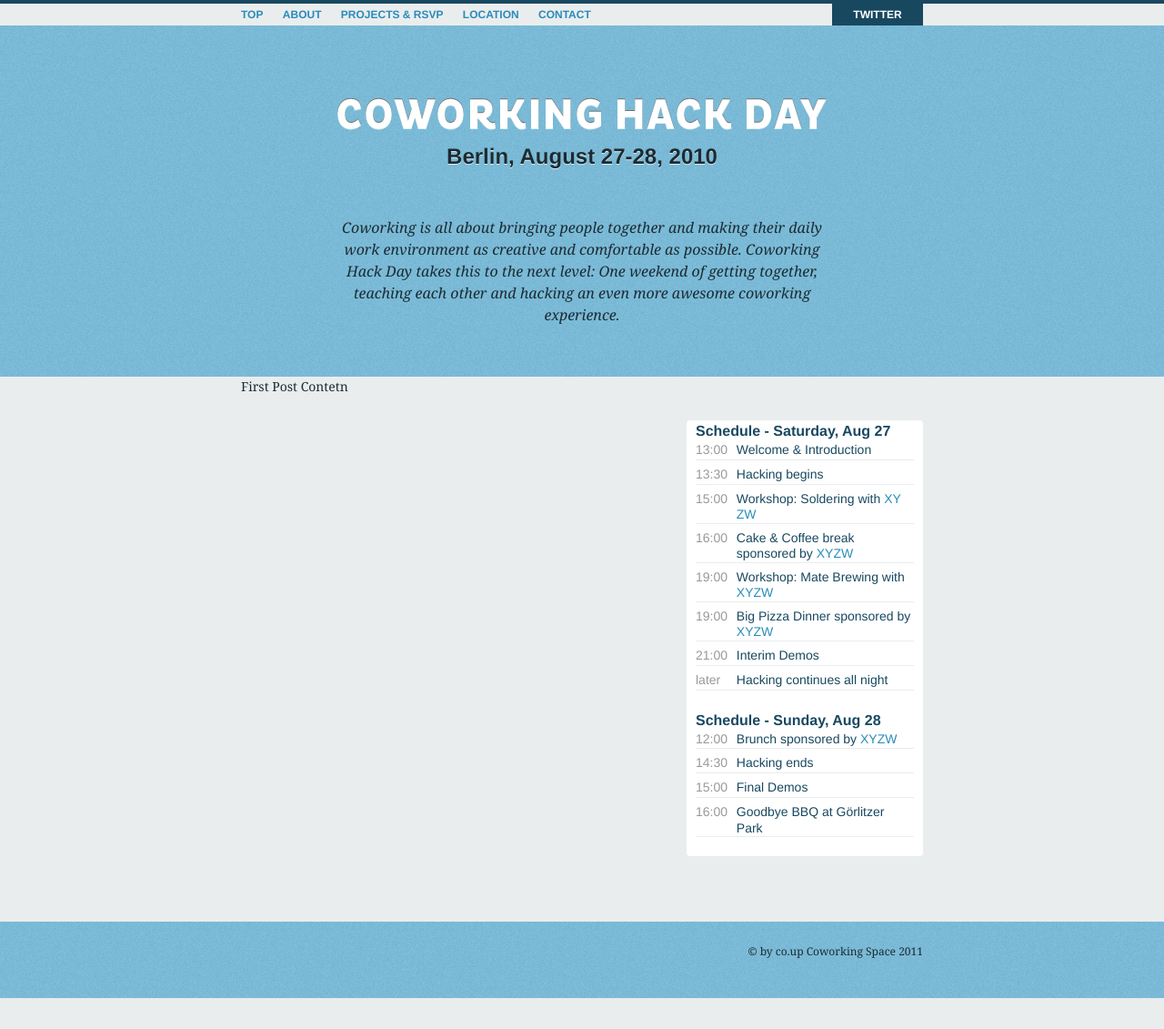
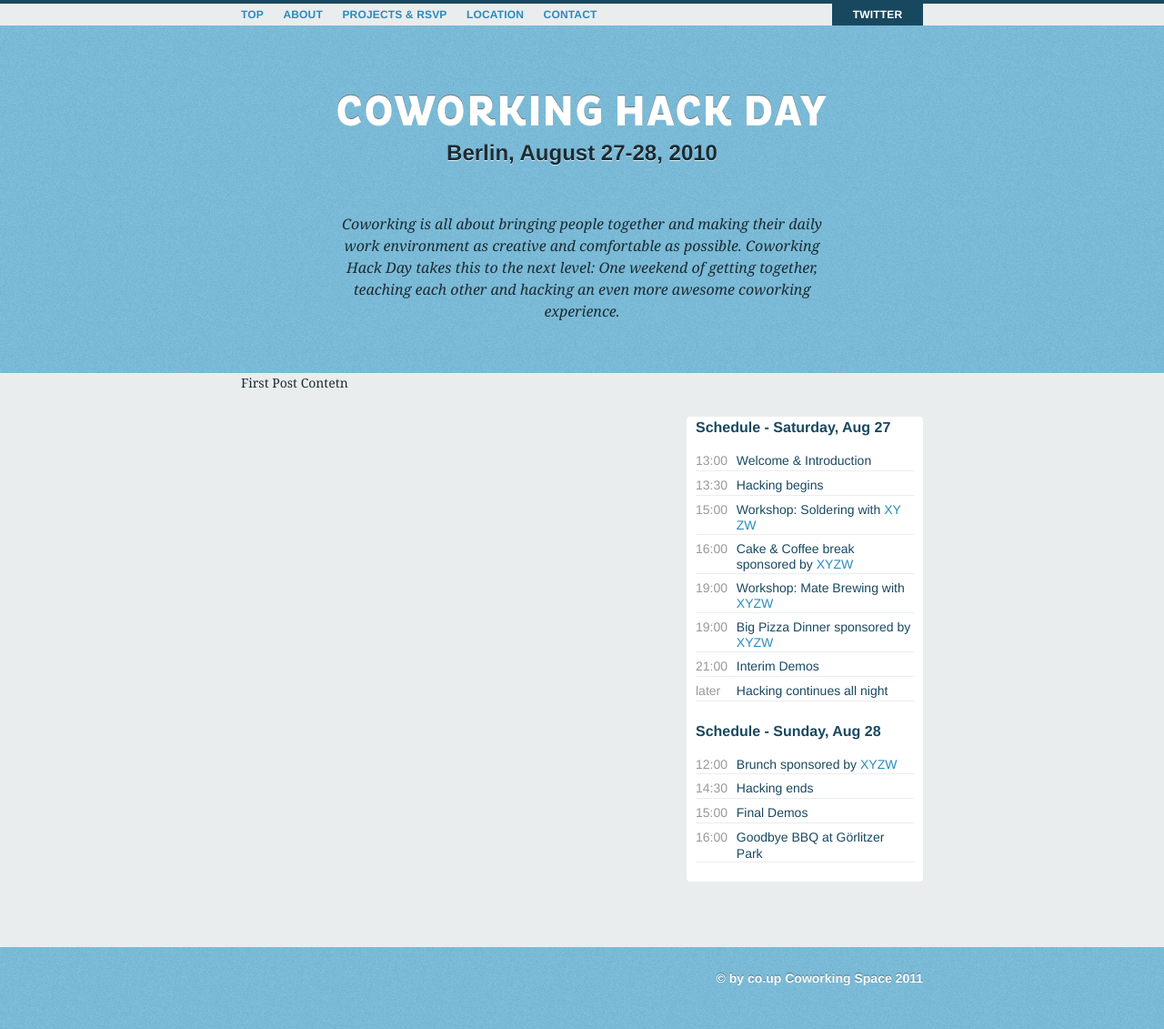
Before and after one commit to thilo/coworking-hack-day, a Jekyll site: the page built from _posts/2011-07-29-first-post.md, in a window 1280 px wide. Shown: the whole page at 91% size. Built offline with Jekyll 4.4.1, drawn with Linux system fonts in a browser that asks for light colours; before the commit the page ends 1097 px from its top, so only the background shows below that.

Commit message:
typography details

```diff
--- a/css/stylesheets/site.css
+++ b/css/stylesheets/site.css
@@ -92,9 +92,9 @@ h2 {
 }
 
 /* line 29, ../src/site.scss */
-h5 {
+h3, h4 {
   font-size: 1em;
-  margin-bottom: 1.5em;
+  margin-bottom: 1em;
 }
 
 /* line 30, ../src/site.scss */
@@ -162,36 +162,35 @@ body {
 
 /* sans-serif */
 /* line 49, ../src/site.scss */
-h1, h2, h3, h4, nav, aside {
+h1, h2, h3, h4, nav, aside, footer {
   font-family: proxima-nova, Helvetica, Arial, sans-serif;
 }
 
 /* line 53, ../src/site.scss */
 body {
-  border-top: 4px solid #184860;
   font-size: 100%;
   color: #1c2b33;
   background: #eaeded;
 }
 
-/* line 60, ../src/site.scss */
+/* line 59, ../src/site.scss */
 .container {
   width: 750px;
   margin: 0 auto;
   padding: 0 1em;
 }
 
-/* line 66, ../src/site.scss */
+/* line 65, ../src/site.scss */
 header {
   padding: 6em 0 2em 0;
   background: #7abad6 url(/img/chd_bg_blue.png) repeat;
 }
-/* line 69, ../src/site.scss */
+/* line 68, ../src/site.scss */
 header h1, header h2 {
   text-align: center;
   text-shadow: 0 1px 0 rgba(255, 255, 255, 0.75);
 }
-/* line 73, ../src/site.scss */
+/* line 72, ../src/site.scss */
 header h1 {
   background: transparent url(/img/chd_logo.png) no-repeat 50% 50%;
   text-indent: -9999px;
@@ -201,46 +200,50 @@ header h1 {
   color: #FFF;
   text-shadow: 0 -1px 0 rgba(0, 0, 0, 0.75);
 }
-/* line 82, ../src/site.scss */
+/* line 81, ../src/site.scss */
 header h2 {
   font-size: 1.5em;
   margin-bottom: 2em;
   color: #1c2b33;
 }
 
-/* line 89, ../src/site.scss */
+/* line 88, ../src/site.scss */
 footer {
   padding: 1.5em 0;
   background: #7abad6 url(/img/chd_bg_blue.png) repeat;
 }
-/* line 92, ../src/site.scss */
+/* line 91, ../src/site.scss */
 footer p {
   text-align: right;
-  font-size: .75em;
+  font-size: .875em;
+  color: #FFF;
+  text-shadow: 0 -1px 0 rgba(0, 0, 0, 0.4);
+  font-weight: bold;
 }
 
-/* line 98, ../src/site.scss */
+/* line 100, ../src/site.scss */
 #main {
   overflow: hidden;
   padding-bottom: 4.5em;
 }
 
-/* line 103, ../src/site.scss */
+/* line 105, ../src/site.scss */
 .content {
   width: 360px;
   margin-right: 30px;
   float: left;
 }
-/* line 107, ../src/site.scss */
+/* line 109, ../src/site.scss */
 .content h3 {
   padding-top: 3em;
+  text-transform: uppercase;
 }
-/* line 110, ../src/site.scss */
+/* line 113, ../src/site.scss */
 .content p {
   font-size: .875em;
 }
 
-/* line 115, ../src/site.scss */
+/* line 118, ../src/site.scss */
 aside {
   float: left;
   width: 240px;
@@ -252,14 +255,14 @@ aside {
   -webkit-border-radius: .25em;
   border-radius: .25em;
 }
-/* line 125, ../src/site.scss */
+/* line 128, ../src/site.scss */
 aside ul {
   list-style: none;
   margin: 0 0 1.5em 0;
   padding: 0;
   font-size: .875em;
 }
-/* line 130, ../src/site.scss */
+/* line 133, ../src/site.scss */
 aside ul li {
   overflow: hidden;
   color: #184860;
@@ -267,7 +270,7 @@ aside ul li {
   line-height: 1.25em;
   border-bottom: 1px solid #eaeded;
 }
-/* line 136, ../src/site.scss */
+/* line 139, ../src/site.scss */
 aside ul li span {
   width: 3.2em;
   margin-bottom: .1em;
@@ -275,26 +278,29 @@ aside ul li span {
   float: left;
 }
 
-/* line 146, ../src/site.scss */
+/* line 149, ../src/site.scss */
 .teaser {
   padding: 0 100px;
   text-align: center;
   font-style: italic;
 }
 
-/* line 152, ../src/site.scss */
+/* line 155, ../src/site.scss */
 nav {
   width: 100%;
   height: 1.5em;
   line-height: 2;
   position: fixed;
-  top: 4px;
+  top: 0;
   margin-bottom: 2em;
   background: #eaeded;
   text-transform: uppercase;
   font-weight: bold;
+  letter-spacing: .01em;
+  border-top: 4px solid #184860;
+  border-bottom: 1px solid #7abad6;
 }
-/* line 162, ../src/site.scss */
+/* line 168, ../src/site.scss */
 nav ul {
   font-size: .75em;
   float: left;
@@ -302,11 +308,11 @@ nav ul {
   padding: 0;
   list-style: none;
 }
-/* line 168, ../src/site.scss */
+/* line 174, ../src/site.scss */
 nav ul li {
   display: inline;
 }
-/* line 172, ../src/site.scss */
+/* line 178, ../src/site.scss */
 nav ul li a,
 nav ul li a:link,
 nav ul li a:visited {
@@ -314,14 +320,14 @@ nav ul li a:visited {
   color: #298cbb;
   text-decoration: none;
 }
-/* line 179, ../src/site.scss */
+/* line 185, ../src/site.scss */
 nav ul li a:hover,
 nav ul li a:active,
 nav ul li a:focus {
   color: #7abad6;
   text-decoration: none;
 }
-/* line 187, ../src/site.scss */
+/* line 193, ../src/site.scss */
 nav a.twitter,
 nav a.twitter:link,
 nav a.twitter:visited {
@@ -333,7 +339,7 @@ nav a.twitter:visited {
   color: #FFF;
   background: #184860;
 }
-/* line 199, ../src/site.scss */
+/* line 205, ../src/site.scss */
 nav a.twitter:hover,
 nav a.twitter:active,
 nav a.twitter:focus {
@@ -342,7 +348,7 @@ nav a.twitter:focus {
 }
 
 /* links */
-/* line 208, ../src/site.scss */
+/* line 214, ../src/site.scss */
 a,
 a:link,
 a:visited {
@@ -350,7 +356,7 @@ a:visited {
   text-decoration: none;
 }
 
-/* line 215, ../src/site.scss */
+/* line 221, ../src/site.scss */
 a:hover,
 a:active,
 a:focus {
```
Also changed, not shown: css/src/site.scss (+11 -5 lines).
